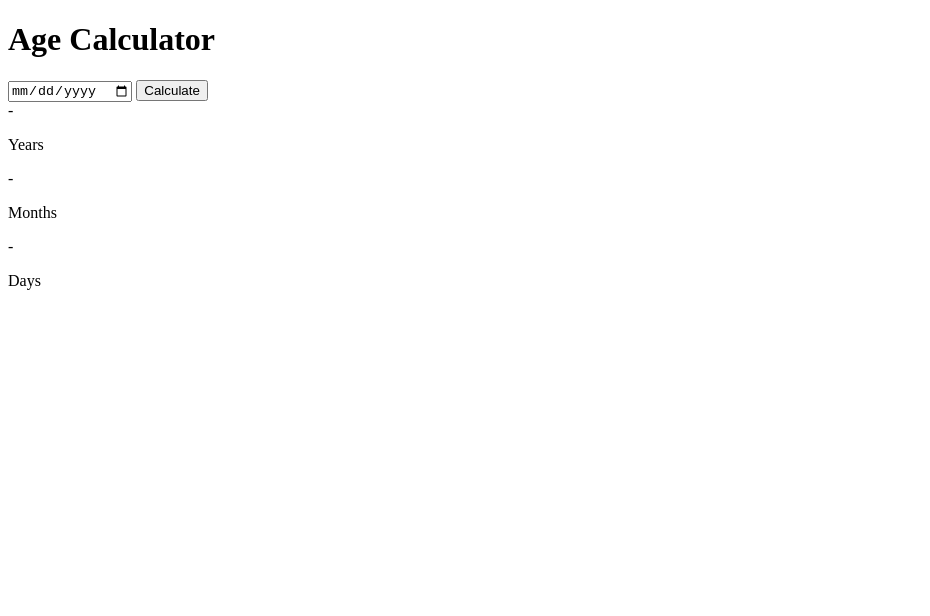
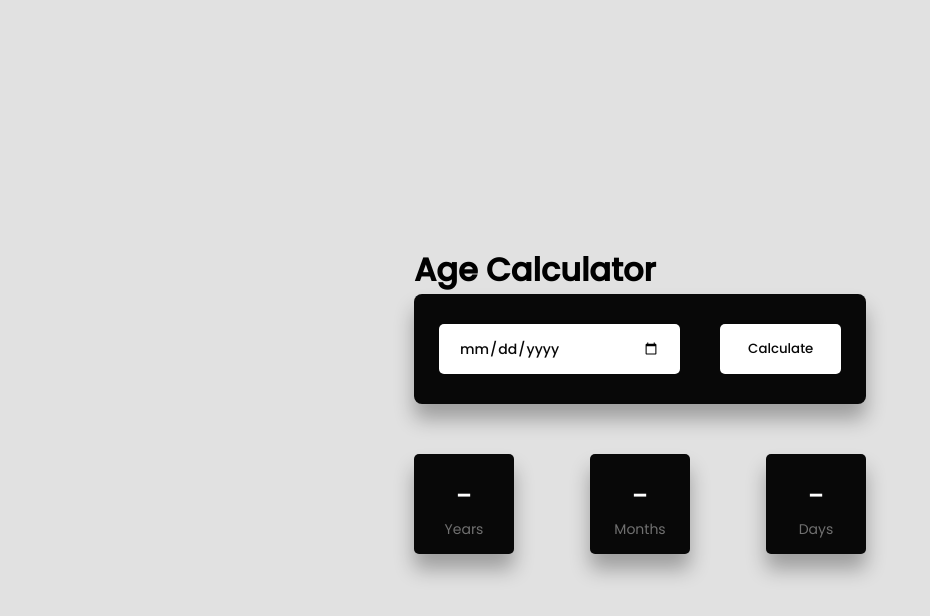
Before and after one commit to Fixxo0/projectt.github.io, a website: page age.html in a window 1280 px wide. Shown: the whole page, without its empty margins (0-930 px from the left). Drawn offline with Linux system fonts and the light colour scheme; files that its build step writes are made by us from their sources.

Commit message:
Update age.html

```diff
--- a/age.html
+++ b/age.html
@@ -5,7 +5,82 @@
     <!--Google Font-->
     <link rel="preconnect" href="https://fonts.gstatic.com">
     <link href="https://fonts.googleapis.com/css2?family=Poppins:wght@400;500&display=swap" rel="stylesheet">
-    <link rel="stylesheet" href="../public/agecalc/style.css">
+    <style>
+        *,
+*:before,
+*:after{
+    padding: 0;
+    margin: 0;
+    box-sizing: border-box;
+}
+body{
+    background-color: #2222;
+}
+
+.container{
+    width: 40%;
+    min-width: 450px;
+    position: absolute;
+    transform: translate(-50%,-50%);
+    left: 50%;
+    top: 50%;
+    padding: 50px 30px;
+}
+.container *{
+    font-family: "Poppins",sans-serif;
+    border: none;
+    outline: none;
+}
+.inputs-wrapper{
+    background-color: #080808;
+    padding: 30px 25px;
+    border-radius: 8px;
+    box-shadow: 0 15px 20px rgba(0,0,0,0.3);
+    margin-bottom: 50px;
+}
+input,
+button{
+    height: 50px;
+    background-color: #ffffff;
+    color: #080808;
+    font-weight: 500;
+    border-radius: 5px;
+}
+input{
+    width: 60%;
+    padding: 0 20px;
+    font-size: 14px;
+}
+button{
+    width: 30%;
+    float: right;
+}
+.outputs-wrapper{
+    width: 100%;
+    display: flex;
+    justify-content: space-between;
+}
+.outputs-wrapper div{
+    height: 100px;
+    width: 100px;
+    background-color: #080808;
+    border-radius: 5px;
+    color: #ffffff;
+    display: grid;
+    place-items: center;
+    padding: 20px 0;
+    box-shadow: 0 15px 20px rgba(0,0,0,0.3);
+}
+span{
+    font-size: 30px;
+    font-weight: 500;
+}
+p{
+    font-size: 14px;
+    color: #707070;
+    font-weight: 400;
+}
+    </style>
 </head>
 <body>
     <div class="container">
@@ -41,6 +116,6 @@
             </div>
         </div>
     </div>
-    <script src="../public/agecalc/script.js"></script>
+    <script src="./agecalc/script.js"></script>
 </body>
 </html>
```
